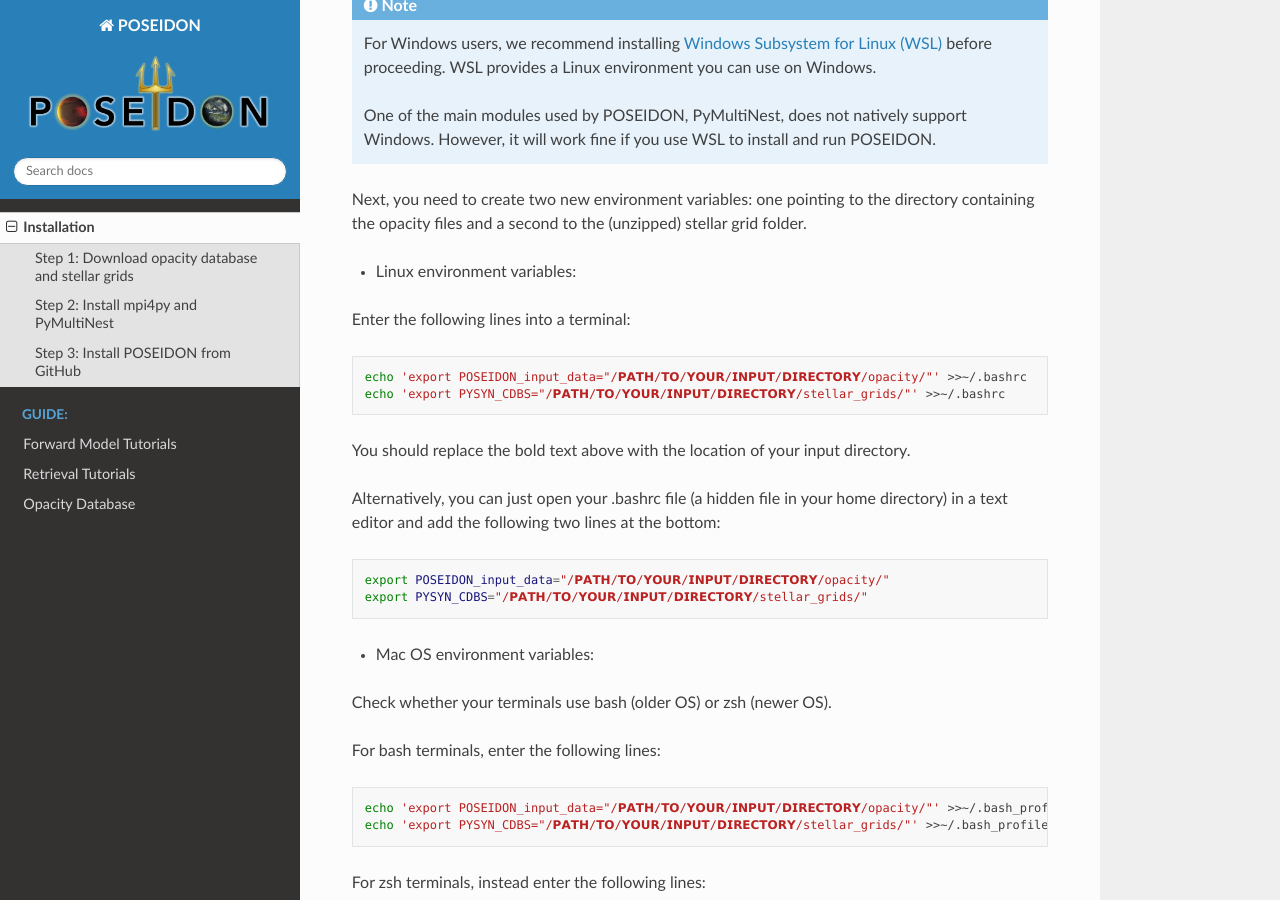
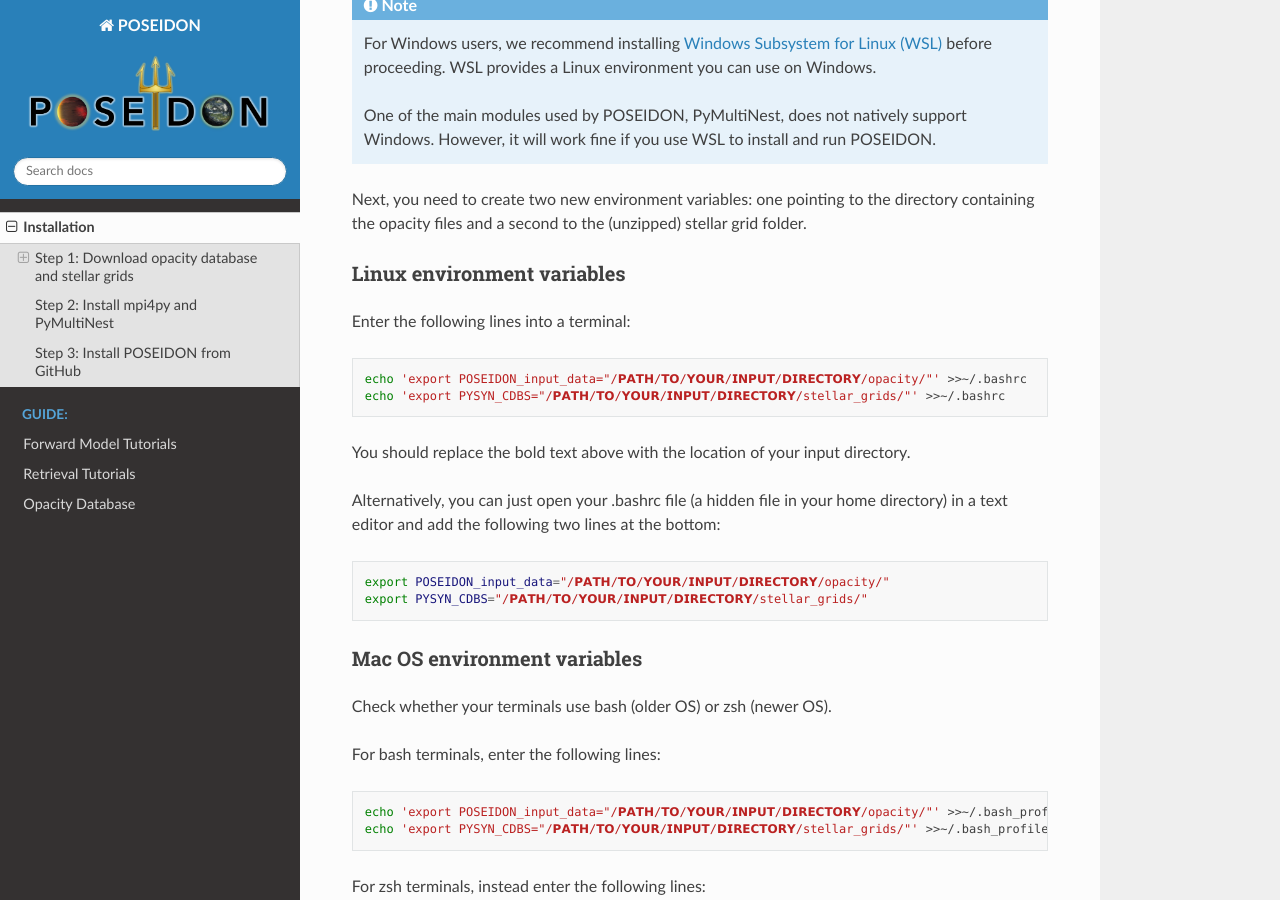
Before and after one commit to MartianColonist/POSEIDON, a Sphinx documentation site: the page built from docs/content/installation.rst, in a window 1280 px wide and 900 px high, scrolled down 537 px. Built offline with Sphinx 7.4.7 and the Read the Docs theme 2.0.0, drawn with Linux system fonts in a browser that asks for light colours; pages that are not in the unit, such as notebooks, are missing from menus; some of the changed text lies outside the part shown.

Commit message:
Minor update

```diff
--- a/docs/content/installation.rst
+++ b/docs/content/installation.rst
@@ -31,7 +31,8 @@ Next, you need to create two new environment variables: one pointing to the
 directory containing the opacity files and a second to the (unzipped) stellar
 grid folder.
 
-* Linux environment variables:
+Linux environment variables
+---------------------------
 
 Enter the following lines into a terminal:
 
@@ -50,7 +51,8 @@ directory) in a text editor and add the following two lines at the bottom:
    export POSEIDON_input_data="/𝗣𝗔𝗧𝗛/𝗧𝗢/𝗬𝗢𝗨𝗥/𝗜𝗡𝗣𝗨𝗧/𝗗𝗜𝗥𝗘𝗖𝗧𝗢𝗥𝗬/opacity/"
    export PYSYN_CDBS="/𝗣𝗔𝗧𝗛/𝗧𝗢/𝗬𝗢𝗨𝗥/𝗜𝗡𝗣𝗨𝗧/𝗗𝗜𝗥𝗘𝗖𝗧𝗢𝗥𝗬/stellar_grids/"
 
-* Mac OS environment variables:
+Mac OS environment variables
+----------------------------
 
 Check whether your terminals use bash (older OS) or zsh (newer OS).
 
```
Also changed, not shown: other parts of docs/content/installation.rst (+3 -0 lines).
